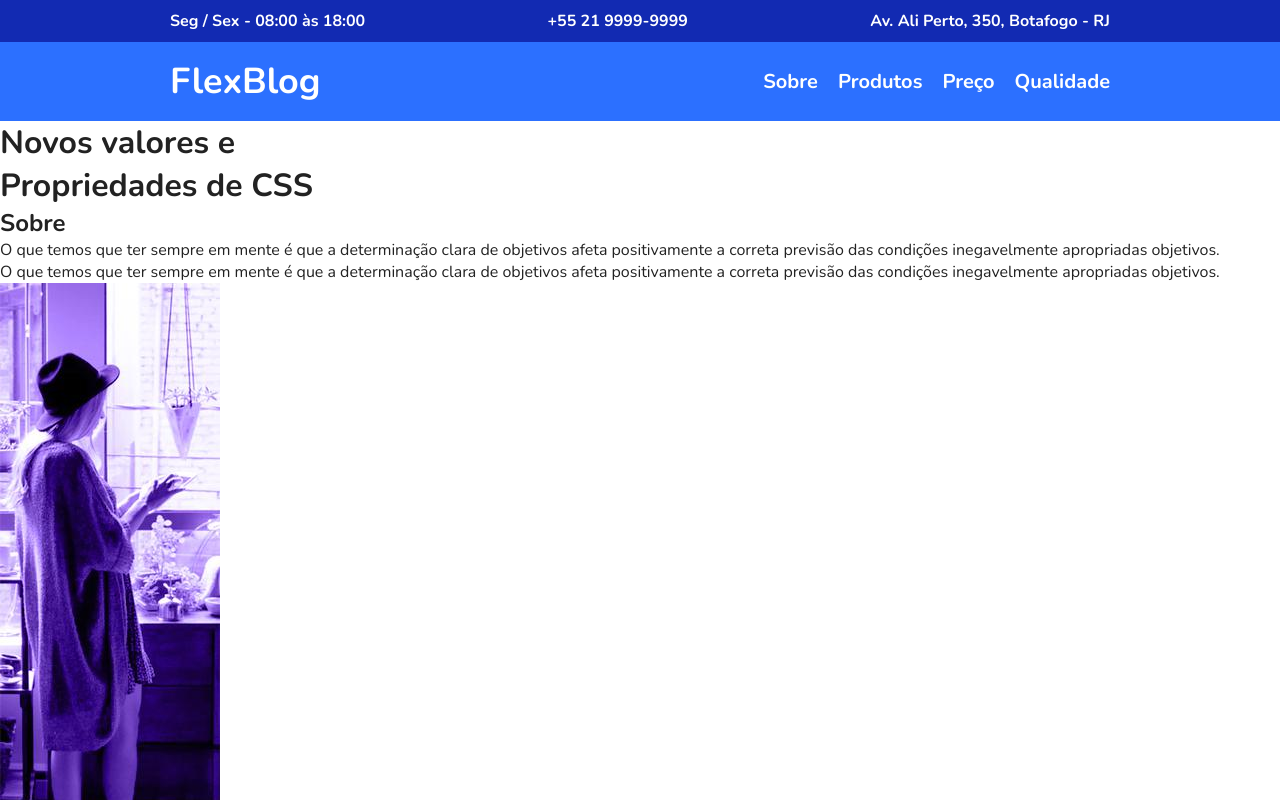
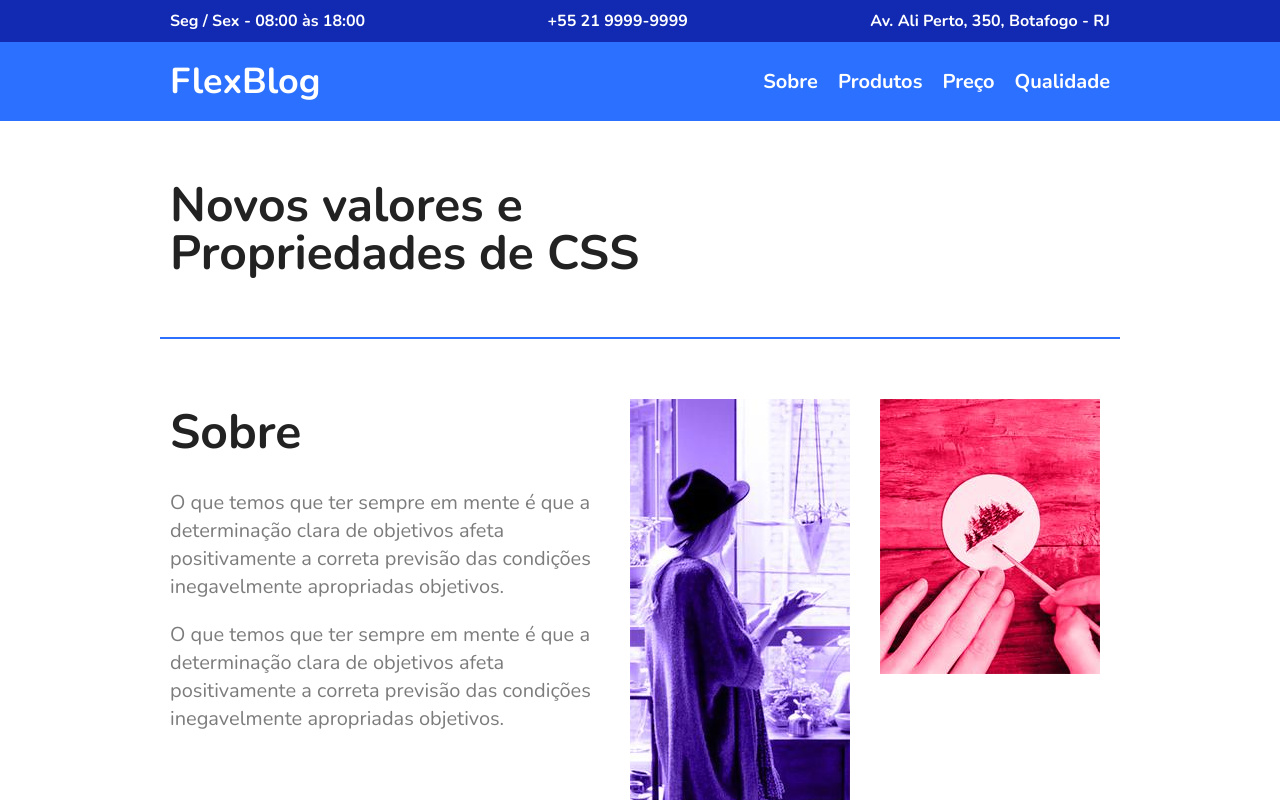
Before and after one commit to grlgmrs/origamid, a plain HTML site: page CSS Flexbox/index.html in a window 1280 px wide. Shown: the top 800 px of the page. Drawn offline with nearby package versions, Linux system fonts and the light colour scheme.

Commit message:
FlexBlog: Aula 6

```diff
--- a/CSS Flexbox/css/style.css
+++ b/CSS Flexbox/css/style.css
@@ -1,5 +1,7 @@
 :root {
   --max-width: 960px;
+  --primary-blue: #122ab2;
+  --accent-blue: #2c70ff;
 }
 
 body, h1, h2, p, ul, li, a {
@@ -32,7 +34,7 @@ img {
 /* Superinfo */
 
 .superinfo-bg {
-  background: #122ab2;
+  background: var(--primary-blue);
   color: white;
 }
 
@@ -57,7 +59,7 @@ img {
 /* Menu */
 
 .menu-bg {
-  background: #2c70ff;
+  background: var(--accent-blue);
 }
 
 .menu {
@@ -93,5 +95,49 @@ img {
 }
 
 .menu-nav a:hover {
-  color: #122ab2;
+  color: var(--primary-blue);
 }
+
+/* Introdução */
+
+.introducao {
+  font-size: 3em;
+  line-height: 1;
+  max-width: var(--max-width);
+  margin: 0 auto;
+  padding: 60px 10px;
+}
+
+/* Sobre */
+
+.sobre {
+  border-top: 2px solid var(--accent-blue);
+  border-bottom: 2px solid var(--accent-blue);
+  max-width: var(--max-width);
+  margin: 0 auto;
+  padding: 60px 0;
+  display: flex;
+  flex-wrap: wrap;
+}
+
+.sobre-info {
+  flex: 2 1 300px;
+  margin: 0 10px;
+}
+
+.sobre-info h1 {
+  font-size: 3em;
+  margin-bottom: .5em;
+}
+
+.sobre-info p {
+  font-size: 1.25em;
+  line-height: 1.4;
+  margin-bottom: 1em;
+  color: #7c7c7c;
+}
+
+.sobre-img {
+  flex: 1 1 160px;
+  margin: 0 10px;
+}
```
